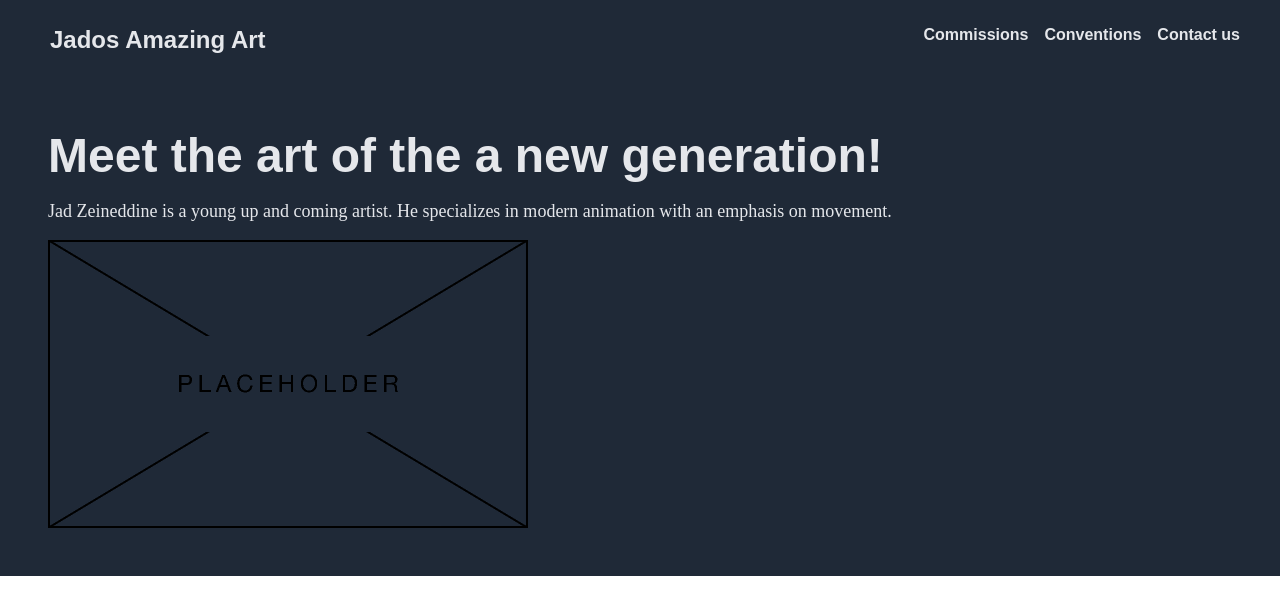
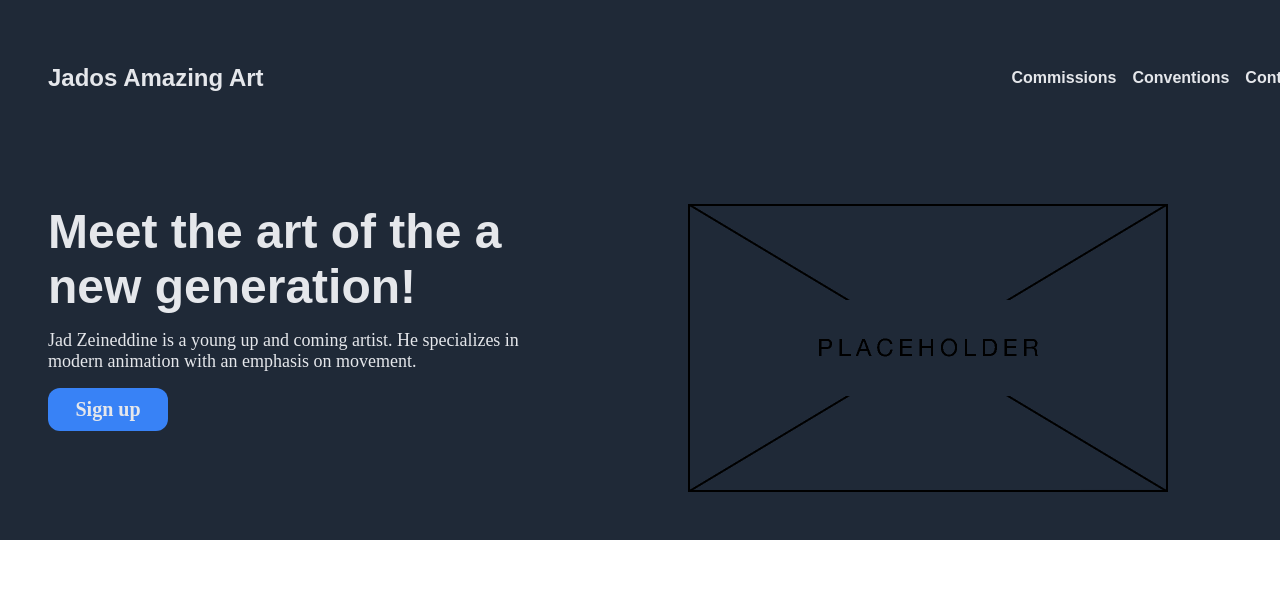
Before and after one commit to CommieTendency/Landing-Page, a plain HTML site: page index.html in a window 1280 px wide. Shown: the top 614 px of the page. Drawn offline with Linux system fonts and the light colour scheme.

Commit message:
Adjusted width and height

```diff
--- a/index.html
+++ b/index.html
@@ -19,9 +19,14 @@
         </ul>
 </div>
 <div class="intro">
-  <a class="title">Meet the art of the a new generation!</a>
-  <a class="info">Jad Zeineddine is a young up and coming artist. He specializes in modern animation with an emphasis on movement.</a>
-  <img src="images/placeholder.png">
+  <div class="intro2">
+   <a class="title">Meet the art of the a new generation!</a>
+   <a class="info">Jad Zeineddine is a young up and coming artist. He specializes in modern animation with an emphasis on movement.</a>
+   <a class="button">Sign up</a>
+  </div>
+  <div class="img">
+   <img src="images/placeholder.png">
+   </div>
   </div>
 </body>
 </html>
--- a/style.css
+++ b/style.css
@@ -1,10 +1,16 @@
+* {
+    padding-left: 0;
+    padding-right: 0;
+}
+
 body {
     margin: 0;
+    width: 100%;
 }
 
 .intro {
     display: flex;
-    flex-direction: column;
+    flex-direction: row;
     color: #e5e7eb;
     background-color: #1f2937;
     justify-content: space-between;
@@ -15,10 +21,33 @@ body {
     gap: 18px;
 }
 
+.img {
+    display: flex;
+    width: 50%;
+}
+
+.intro2 {
+    display: flex;
+    flex-direction: column;
+    width: 500px;
+    gap: 16px;
+}
+
+.button {
+    display: flex;
+    border-radius: 12px;
+    background-color: #3882f6;
+    width: 100px;
+    justify-content: center;
+    padding: 10px;
+    font-weight: 800;
+    font-size: 20px;
+}
+
 .title {
     font-size: 48px;
     font-family: Arial, Helvetica, sans-serif;
-    font-weight: bold;
+    font-weight: bolder;
 }
 
 .info {
@@ -38,16 +67,16 @@ ul {
     background-color: #1f2937;
     display: flex;
     flex-direction: row;
-    justify-content: space-between;
+    justify-content: space-around;
     align-items: center;
+    height: 100%;
     width: 100%;
-    height: 100%;
-    padding: 10px;
+    padding: 48px;
 }
 
 .header {
-    margin-right: auto;
     font-size: 24px;
+    display: flex;
     color: #e5e7eb;
     font-family: Arial, Helvetica, sans-serif;
     font-weight: bold;
@@ -57,8 +86,8 @@ ul {
     display: flex;
     flex-direction: row;
     gap: 16px;
-    padding-right: 50px;
     color: #e5e7eb;
     font-family: Arial, Helvetica, sans-serif;
     font-weight: bold;
+    align-self: center;
 }
```
